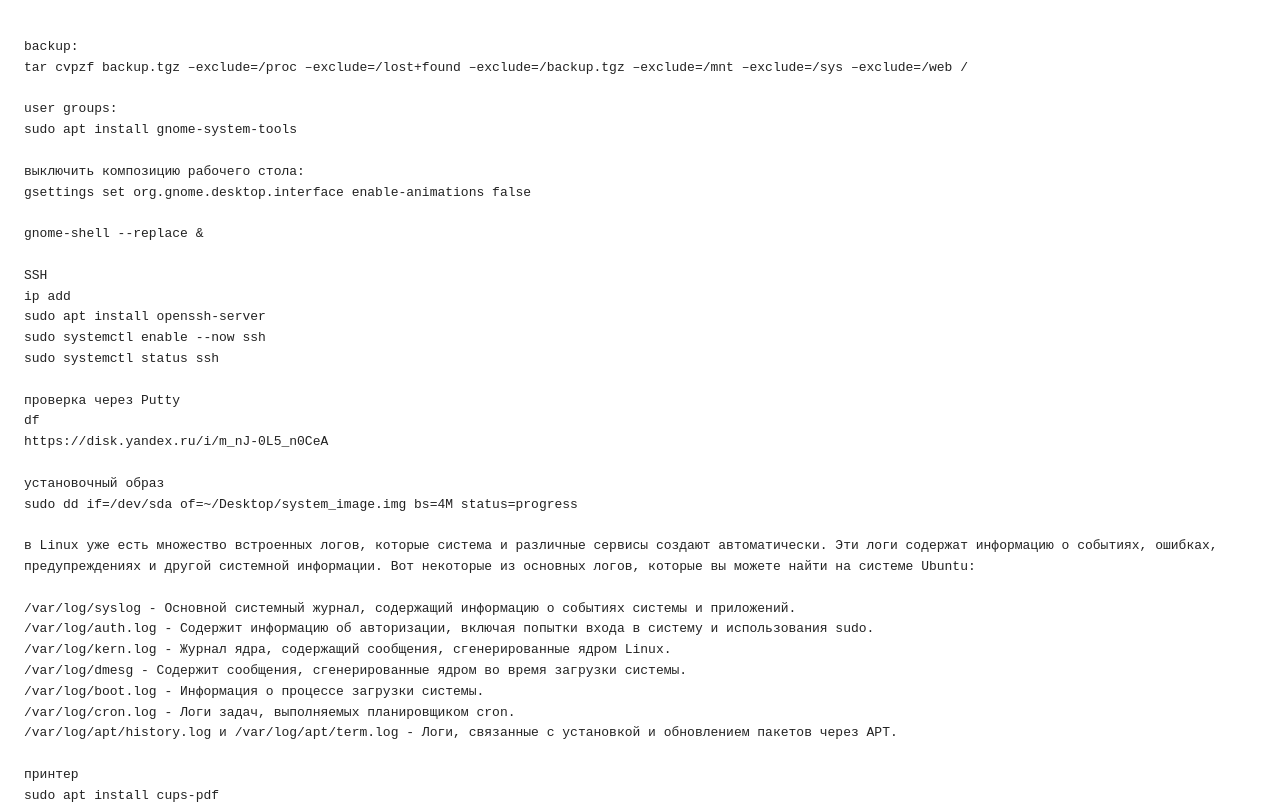
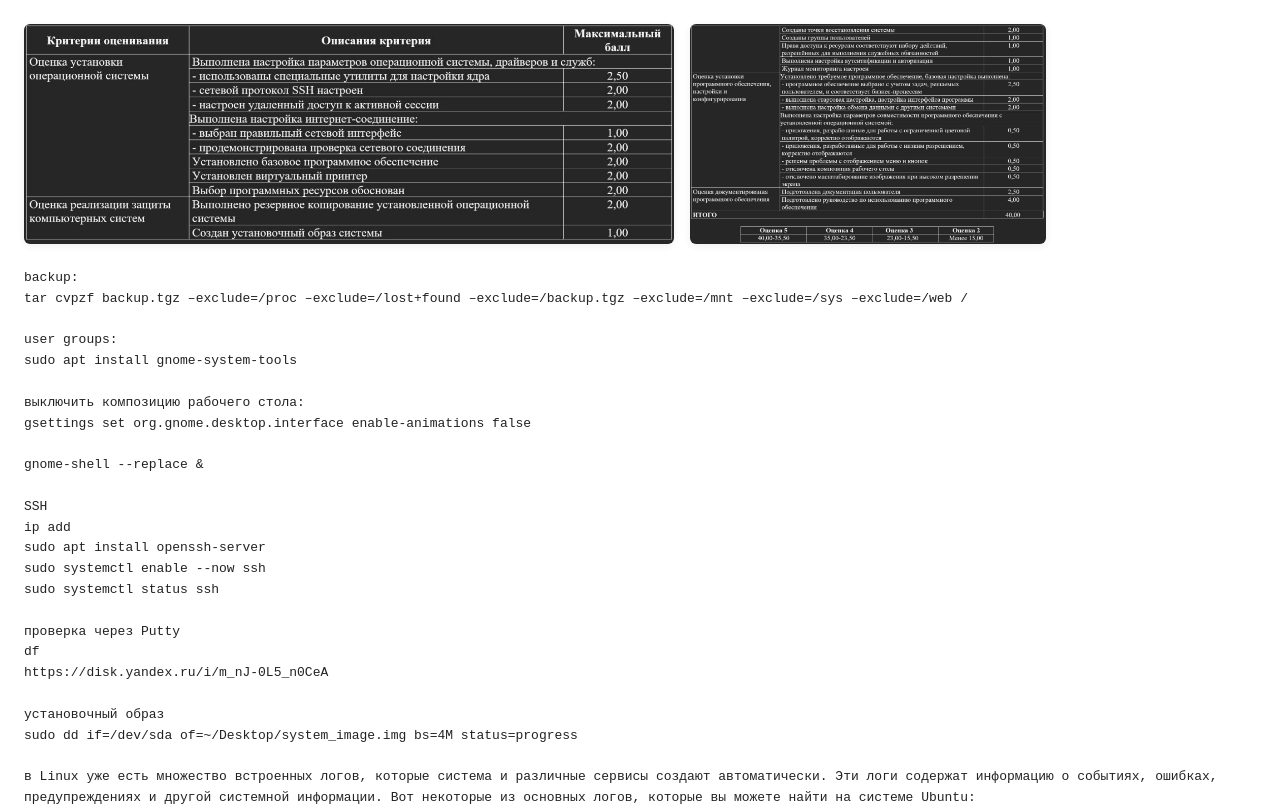
Before and after one commit to n1qd/n1qd.github.io, a plain HTML site: page kvalik/index.html in a window 1280 px wide. Shown: the top 806 px of the page. Drawn offline with Linux system fonts and the light colour scheme.

Commit message:
Add files via upload

```diff
--- a/kvalik/index.html
+++ b/kvalik/index.html
@@ -13,6 +13,19 @@
       font-size: 1em;
       line-height: 1.6;
     }
+    .img-row {
+      display: flex;
+      gap: 16px;
+      margin-bottom: 24px;
+      flex-wrap: wrap;
+    }
+    .img-row img {
+      max-width: 100%;
+      height: auto;
+      border-radius: 6px;
+      box-shadow: 0 2px 8px #0001;
+      max-height: 220px;
+    }
     pre {
       white-space: pre-wrap;
       word-break: break-word;
@@ -20,6 +33,10 @@
   </style>
 </head>
 <body>
+<div class="img-row">
+  <img src="1.jpg" alt="Фото 1">
+  <img src="2.jpg" alt="Фото 2">
+</div>
 <pre>
 backup:
 tar cvpzf backup.tgz –exclude=/proc –exclude=/lost+found –exclude=/backup.tgz –exclude=/mnt –exclude=/sys –exclude=/web /
```
Also changed, not shown: kvalik/1.jpg (added), kvalik/2.jpg (added).
